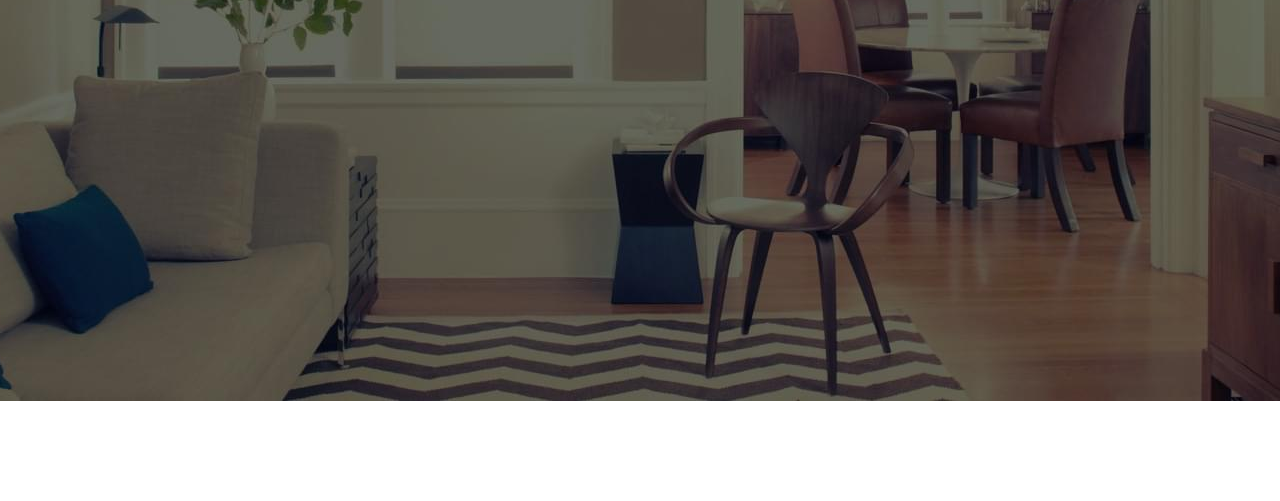
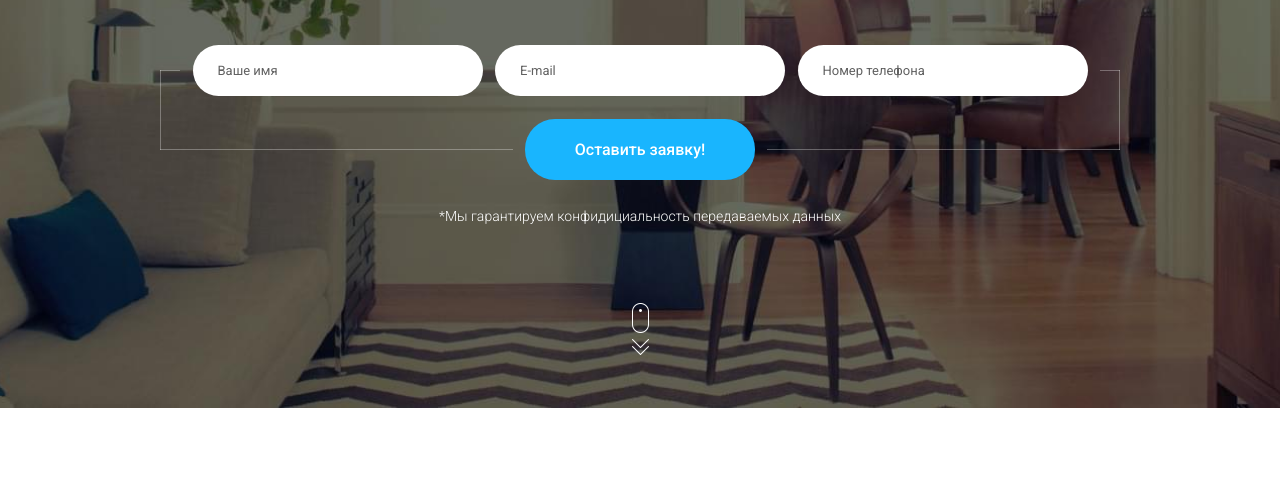
Before and after one commit to mgeorgievsky/23Degree, a website: page app/index.html in a window 1280 px wide. Shown: the part 299-800 px from the top of the page. Drawn offline with Linux system fonts and the light colour scheme.

Commit message:
Almost finished first-screen (only menu left)

```diff
--- a/app/index.html
+++ b/app/index.html
@@ -33,9 +33,36 @@
 				</div>
 			</div>
 
-			<h1 class="first-screen__title">Услуги по 3D моделированию</h1>
-			<div class="first-screen__subtitle">полный спектр услуг</div>
-			<div class="first-screen__offer">Оставьте заявку сейчас и получите дизайн интерьера 25кв2 бесплатно!*</div>
+			<div class="first-screen__content">
+				<h1 class="first-screen__title">Услуги по 3D моделированию</h1>
+				<div class="first-screen__subtitle">полный спектр услуг</div>
+				<div class="first-screen__offer">Оставьте заявку сейчас и получите дизайн интерьера 25кв2 бесплатно!*</div>
+			</div>
+
+			<div class="first-screen__form">
+				<form action="#">
+					<div class="first-screen__form-inputs">
+						<div class="first-screen__form-inputs-line"></div>
+						<input type="text" class="input-text first-screen__input" placeholder="Ваше имя">
+						<input type="text" class="input-text first-screen__input" placeholder="E-mail">
+						<input type="text" class="input-text first-screen__input" placeholder="Номер телефона">
+						<div class="first-screen__form-inputs-line"></div>
+					</div>
+					<div class="first-screen__button">
+						<div class="first-screen__button-line"></div>
+						<input type="submit" class="button" value="Оставить заявку!">
+						<div class="first-screen__button-line"></div>
+					</div>
+
+				</form>
+				<div class="first-screen__guarantee">
+					*Мы гарантируем конфидициальность передаваемых данных
+				</div>
+			</div>
+
+			<button class="first-screen__scroll">
+			</button>
+
 		</div>
 	</main>
 
--- a/app/scss/_global.scss
+++ b/app/scss/_global.scss
@@ -41,10 +41,17 @@ a {
 }
 
 button {
+	display: block;
 	color: inherit;
 	background: none;
 	border: none;
 	outline: none;
+	cursor: pointer;
+}
+
+input[type="submit"] {
+	display: block;
+	border: none;
 	cursor: pointer;
 }
 
--- a/app/scss/main.scss
+++ b/app/scss/main.scss
@@ -101,4 +101,109 @@
         font-weight: 300;
         text-align: center;
     }
+
+
+    &__form {
+        max-width: 960px;
+        margin: 0 auto;
+        margin-top: 50px;
+        form {
+            position: relative;
+            &::before, &::after {
+                position: absolute;
+                content: "";
+                width: 1px;
+                top: 25px;
+                bottom: 30px;
+                background-color: rgba($white, .3);
+            }
+            &::before {
+                left: 0;
+            }
+            &::after {
+                right: 0;
+            }
+        }
+    }
+    &__form-inputs {
+        display: flex;
+        justify-content: space-between;
+        align-items: center;
+        &-line {
+            height: 1px;
+            width: 20px;
+            background-color: rgba($white, .3);
+        }
+    }
+    &__input {
+        max-width: 290px;
+        width: 100%;
+    }
+    &__button {
+        display: flex;
+        justify-content: space-between;
+        align-items: center;
+        margin-top: 23px;
+        input {
+            margin: 0 12px;
+            padding: 23px 50px;
+            font-size: 16px;
+            font-weight: 500;
+        }
+        &-line {
+            height: 1px;
+            width: 100%;
+            background-color: rgba($white, .3);
+        }
+    }
+    &__guarantee {
+        margin-top: 24px;
+        font-size: 14px;
+        font-weight: 300;
+        text-align: center;
+    }
+
+    &__scroll {
+        position: relative;
+        width: 17px;
+        height: 50px;
+        margin: 0 auto;
+        margin-top: 75px;
+        &::before, &::after {
+            content: "";
+            position: absolute;
+            width: 17px;
+            left: 0;
+            right: 0;
+            background-repeat: no-repeat;
+            background-position: center center;
+        }
+        &::before {
+            top: 0;
+            height: 30px;
+            background-image: url(../img/icon-mouse.png);
+        }
+        &::after {
+            bottom: 0;
+            height: 16px;
+            animation: arrows-down 2s infinite;
+            animation-timing-function: ease-in-out;
+            background-image: url(../img/icon-arrowsdown.png);
+        }
+    }
 }
+
+@keyframes arrows-down {
+    0% {
+        opacity: 0;
+        transform: translateY(0);
+    }
+    50% {
+        opacity: 1;
+        transform: translateY(2px);
+    }
+    100% {
+        opacity: 0;
+        transform: translateY(5px);
+    }
+}
```
Also changed, not shown: app/css/main.min.css.
